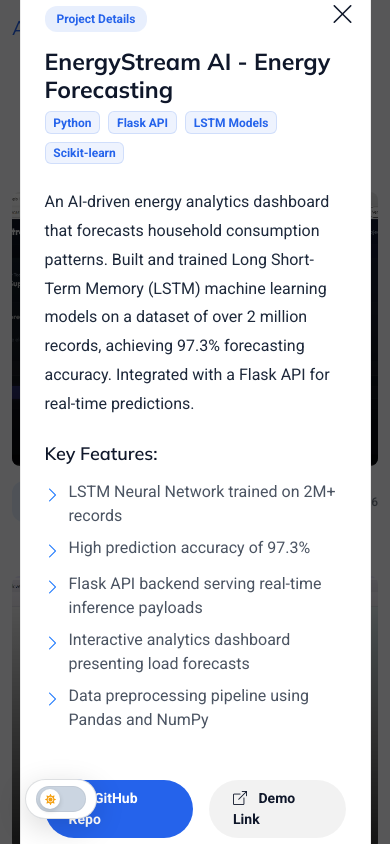
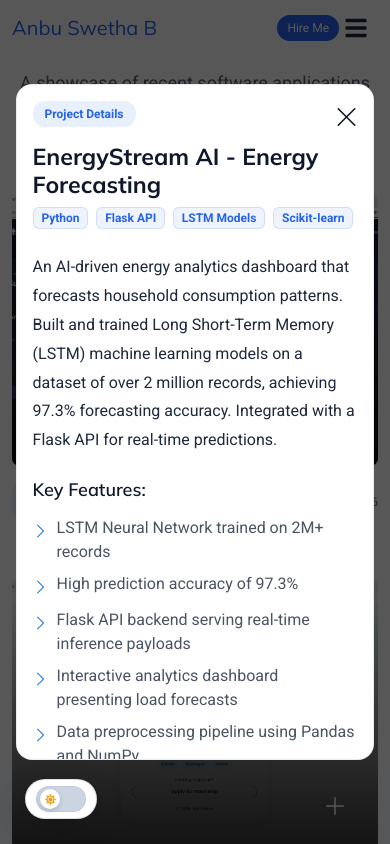
Before and after one commit to Anbuswetha1818/PORTFOLIO, a React (Vite) app: page / in a window 390 px wide. Both pictures are taken after a click on the button 335 px from the left and 10135 px from the top of the page. Shown: the part 9713-10557 px from the top of the page. Built offline with nearby package versions, Linux system fonts and the light colour scheme.

Commit message:
Fixed mobile modal height and scroll container

```diff
--- a/src/components/Projects.jsx
+++ b/src/components/Projects.jsx
@@ -142,7 +142,7 @@ const Projects = () => {
       {/* Project Details Modal */}
       {selectedProject && (
         <div className="custom-modal-backdrop" onClick={() => setSelectedProject(null)} style={{ position: 'fixed', top: 0, left: 0, width: '100%', height: '100%', background: 'rgba(0,0,0,0.65)', zIndex: 1050, display: 'flex', alignItems: 'center', justifyContent: 'center' }}>
-          <div className="custom-modal p-4 p-md-5" onClick={(e) => e.stopPropagation()} style={{ background: 'var(--surface-color)', border: '1px solid rgba(0,0,0,0.08)', borderRadius: '16px', maxWidth: '700px', width: '90%', position: 'relative', maxH: '90vh', overflowY: 'auto' }}>
+          <div className="custom-modal p-3 p-md-5" onClick={(e) => e.stopPropagation()} style={{ background: 'var(--surface-color)', border: '1px solid rgba(0,0,0,0.08)', borderRadius: '16px', maxWidth: '700px', width: '92%', position: 'relative', maxHeight: '80vh', overflowY: 'auto' }}>
             <div className="custom-modal-close" onClick={() => setSelectedProject(null)} style={{ position: 'absolute', top: '15px', right: '15px', cursor: 'pointer', fontSize: '1.5rem', color: 'var(--heading-color)' }}>
               <i className="bi bi-x-lg"></i>
             </div>
```
